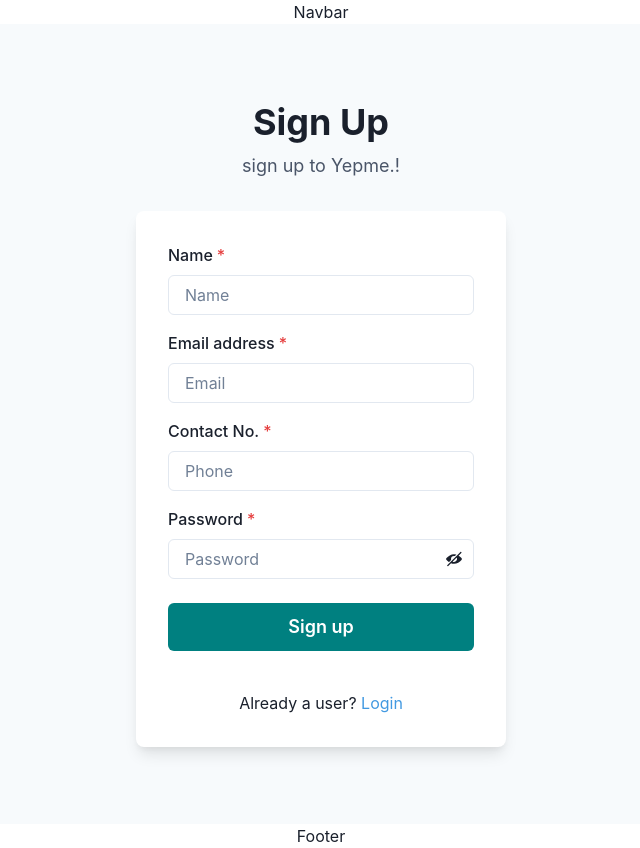
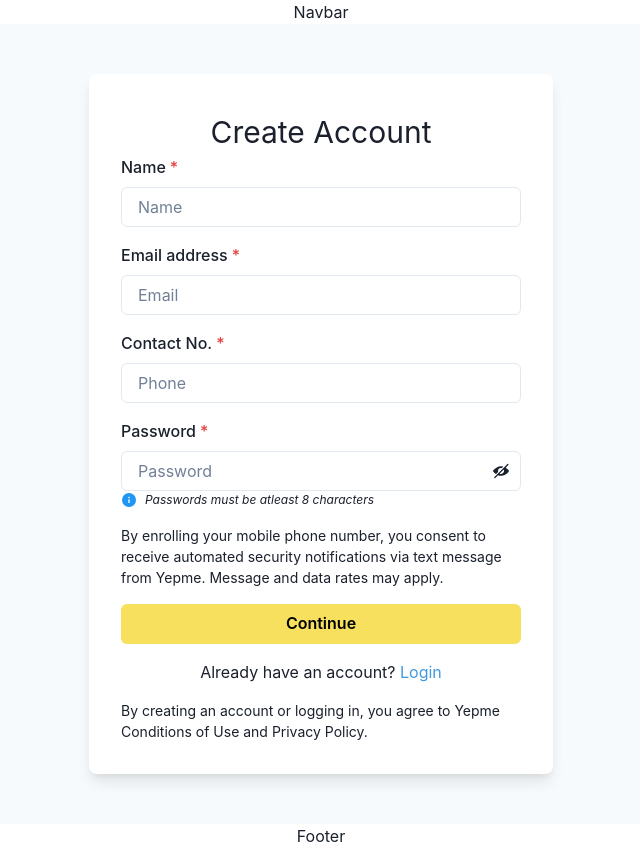
Before and after one commit to pgariya/remarkable-veil-524, a React (Create React App) app: page /signup in a window 1280 px wide. Shown: the whole page, without its empty margins (319-959 px from the left). Built offline with nearby package versions, Linux system fonts and the light colour scheme.

Commit message:
fw21_0842_day-2

```diff
--- a/package.json
+++ b/package.json
@@ -12,8 +12,10 @@
     "@testing-library/user-event": "^13.5.0",
     "axios": "^1.3.3",
     "framer-motion": "^9.0.4",
+    "otp-generator": "^4.0.1",
     "react": "^18.2.0",
     "react-dom": "^18.2.0",
+    "react-icons": "^4.7.1",
     "react-redux": "^8.0.5",
     "react-router-dom": "^6.8.1",
     "react-scripts": "5.0.1",
--- a/src/components/LoginPage/LoginPage.jsx
+++ b/src/components/LoginPage/LoginPage.jsx
@@ -72,15 +72,17 @@
       justify={'center'}
       bg={useColorModeValue('gray.50', 'gray.800')}>
       <Stack spacing={8} mx={'auto'} maxW={'lg'} py={12} px={6}>
-        <Stack align={'center'}>
-          <Heading fontSize={'4xl'}>Sign in to your account</Heading>
 
-        </Stack>
         <Box
           rounded={'lg'}
           bg={useColorModeValue('white', 'gray.700')}
           boxShadow={'lg'}
           p={8}>
+          <Stack>
+            <Text fontSize='3xl' align={'center'}>
+              Sign in
+            </Text>
+          </Stack>
           <Stack spacing={4}>
             <FormControl id="email">
               <FormLabel>Email address</FormLabel>
@@ -99,15 +101,19 @@
                 <a href="/login/otp">Forgot password?</a>
               </Stack>
               <Button
-                bg={'teal'}
-                color={'white'}
+                // size="lg"
+                bg={'yellow.300'}
+                color={'black'}
                 _hover={{
-                  bg: 'tomato',
+                  bg: 'yellow.400',
                 }}
                 onClick={handleSubmit}>
-                Sign in
+                Continue
               </Button>
-            </Stack>
+              <Stack>
+                <Text align={'left'} fontSize='sm'>
+                  By continuing, you agree to Yepme's Conditions of Use and Privacy Notice. </Text>
+              </Stack></Stack>
           </Stack>
         </Box>
       </Stack>
--- a/src/components/LoginPage/OTP.jsx
+++ b/src/components/LoginPage/OTP.jsx
@@ -35,7 +35,7 @@
   const { isOpen, onOpen, onClose } = useDisclosure()
   const finalRef = React.useRef(null)
 
-   const handleSubmit=()=>{
+  const handleSubmit = () => {
     //compare the OTP to original
     console.log("clicked here");
   }
@@ -48,31 +48,31 @@
       justify={'center'}
       bg={useColorModeValue('gray.50', 'gray.800')}>
       <Stack spacing={8} mx={'auto'} maxW={'lg'} py={12} px={6}>
-          <Stack align={'center'}>
-            <Heading fontSize={'4xl'}>OTP will be send to your Registered Mobile No.</Heading>
-
-          </Stack>
         <Box
           rounded={'lg'}
           bg={useColorModeValue('white', 'gray.700')}
           boxShadow={'lg'}
           p={8}>
-            <Stack spacing={4}>
+          <Stack >
+            <Text fontSize='2xl' align={'center'}>
+              OTP will be send to your Registered Mobile No.
+            </Text>
+          </Stack>
+          <Stack spacing={4} pt={2}>
             <FormControl id="mobile">
               <FormLabel>Mobile Number</FormLabel>
-                <Input type="number" placeholder='Phone no.' value={phone} onChange={(e)=> setPhone(e.target.value)}/>
+              <Input type="number" placeholder='Phone no.' value={phone} onChange={(e) => setPhone(e.target.value)} />
             </FormControl>
             {/* <FormControl id="otp">
                 <FormLabel>Enter OTP</FormLabel>
                 <Input type="password" placeholder='Otp' value={otp} onChange={(e)=> setOTP(e.target.value)}/>
               </FormControl> */}
             <Stack spacing={10}>
-
               <Button
-                  bg={'teal'}
-                  color={'white'}
+                bg={'yellow.300'}
+                color={'black'}
                 _hover={{
-                    bg: 'tomato',
+                  bg: 'yellow.400',
                 }}
                 onClick={onOpen}>
                 Send OTP
--- a/src/components/SignupPage/signup.jsx
+++ b/src/components/SignupPage/signup.jsx
@@ -9,7 +9,6 @@
     InputRightElement,
     Stack,
     Button,
-    Heading,
     Text,
     useColorModeValue,
     Link,
@@ -19,6 +18,7 @@
 import { ViewIcon, ViewOffIcon } from '@chakra-ui/icons';
 import { BASE_URL } from '../../constants/config';
 import { useNavigate } from 'react-router-dom';
+import { FcInfo } from 'react-icons/fc'
 
 export default function Signup() {
     const [showPassword, setShowPassword] = useState(false);
@@ -30,6 +30,13 @@
     const [phone, setPhone] = useState("")
     const navigate = useNavigate()
     const handleSubmit = () => {
+        if (password.length < 8)
+            alert("Please Provide minimum digit password")
+        if (!email.includes('@'))
+            alert(" @ missing, Please fill correct emailID")
+        if (phone.length !== 10)
+            alert("Phone no. should be 10 digit")
+        else {
             let payload = {
                 name,
                 email,
@@ -66,7 +73,7 @@
                     })
                 })
         }
-
+    }
     return (
         <Flex
             minH={'100vh'}
@@ -74,19 +81,16 @@
             justify={'center'}
             bg={useColorModeValue('gray.50', 'gray.800')}>
             <Stack spacing={8} mx={'auto'} maxW={'lg'} py={12} px={6}>
-                <Stack align={'center'}>
-                    <Heading fontSize={'4xl'} textAlign={'center'}>
-                        Sign Up
-                    </Heading>
-                    <Text fontSize={'lg'} color={'gray.600'}>
-                        sign up to Yepme.!
-                    </Text>
-                </Stack>
                 <Box
                     rounded={'lg'}
                     bg={useColorModeValue('white', 'gray.700')}
                     boxShadow={'lg'}
                     p={8}>
+                    <Stack pt={1}>
+                        <Text fontSize='3xl' align={'center'}>
+                            Create Account
+                        </Text>
+                    </Stack>
                     <Stack spacing={4}>
                         <FormControl id="firstName" isRequired>
                             <FormLabel> Name</FormLabel>
@@ -132,25 +136,34 @@
                                     </Button>
                                 </InputRightElement>
                             </InputGroup>
+                            <HStack>
+                                <FcInfo />
+                                <Text fontSize='xs' as='i'>Passwords must be atleast 8 characters</Text>
+                            </HStack>
                         </FormControl>
-                        <Stack spacing={10} pt={2}>
+                        <Text align={'left'} fontSize='sm'>By enrolling your mobile phone number, you consent to receive automated security notifications via text message from Yepme. Message and data rates may apply.</Text>
+                        <Stack spacing={2} >
                             <Button
-                                loadingText="Submitting"
-                                size="lg"
-                                bg={'teal'}
-                                color={'white'}
+                                bg={'yellow.300'}
+                                color={'black'}
                                 _hover={{
-                                    bg: 'tomato',
+                                    bg: 'yellow.400',
                                 }}
                                 onClick={handleSubmit}>
-                                Sign up
+                                Continue
                             </Button>
                         </Stack>
-                        <Stack pt={6}>
+                        <Stack >
                             <Text align={'center'}>
-                                Already a user? <Link href={'#'} color={'blue.400'}>Login</Link>
+                                Already have an account? <Link href={'#'} color={'blue.400'}>Login</Link>
                             </Text>
                         </Stack>
+                        <Stack>
+                            <Text align={'left'} fontSize='sm'>
+                                By creating an account or logging in, you agree to Yepme Conditions of Use and Privacy Policy.
+                            </Text>
+                        </Stack>
+
                     </Stack>
                 </Box>
             </Stack>
```
Also changed, not shown: 1 other file (tests, documents, lock files or other folders). Lines whose indentation alone changed are shown as unchanged.
